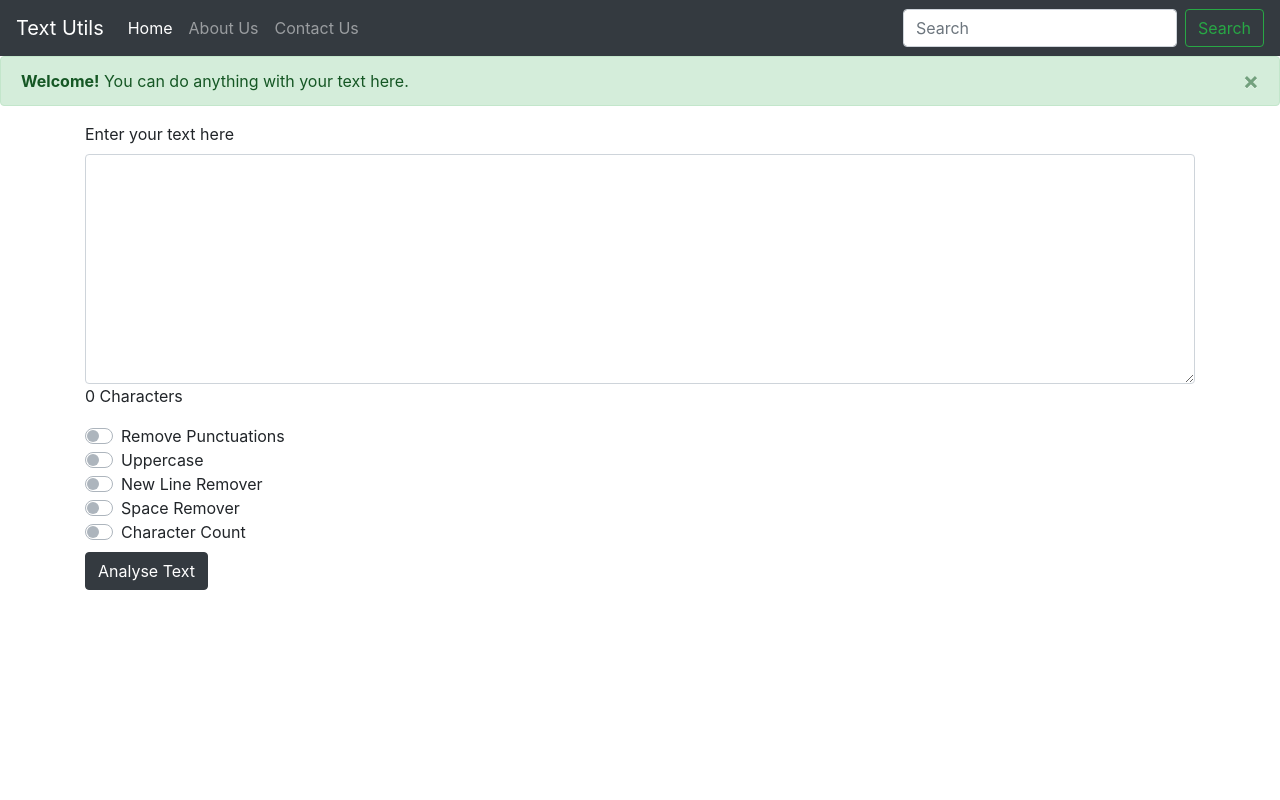
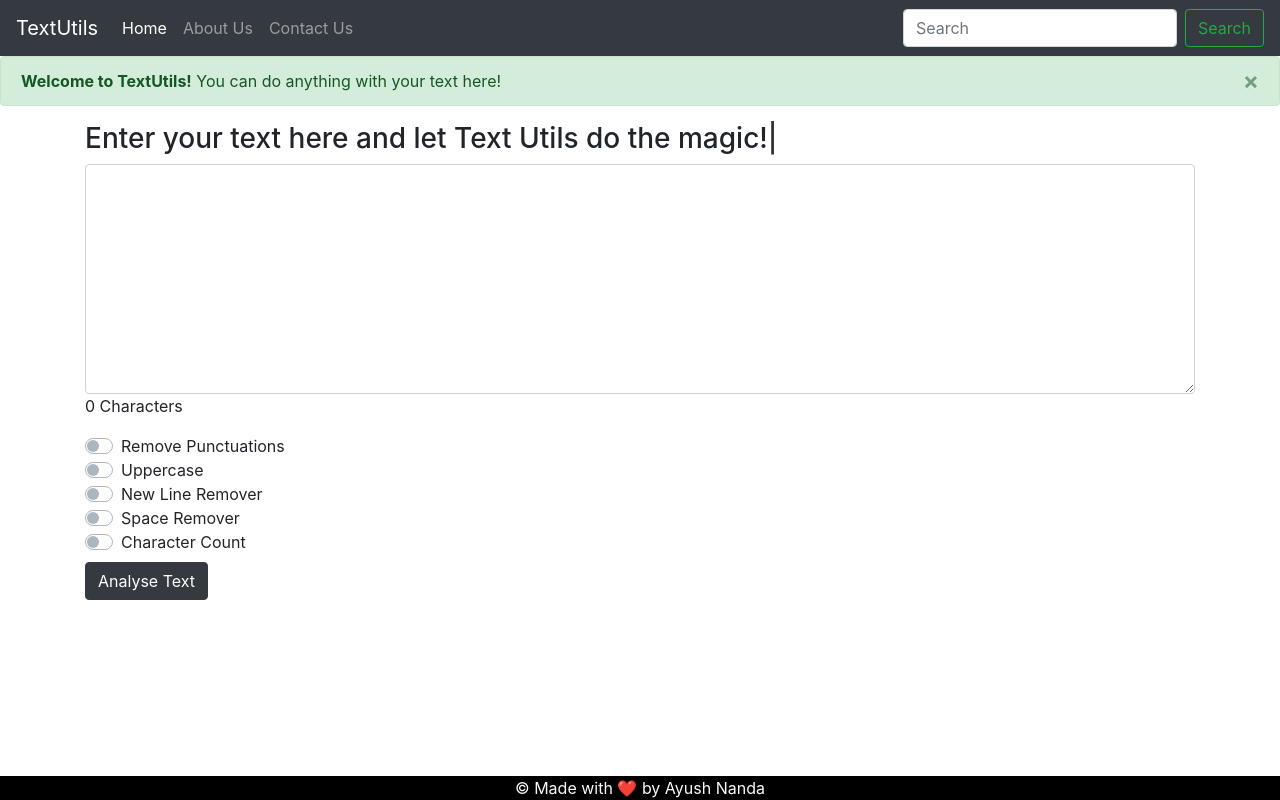
Before and after one commit to ayushnanda21/Text-Utils, a Django app: template templates/index.html in a window 1280 px wide. Run offline with Django 3.2, Linux system fonts and the light colour scheme; the template is opened without the code that fills it, so the values that code supplies are empty; some libraries are stand-ins or nearby versions.

Commit message:
excellent write js added and footer too

```diff
--- a/templates/index.html
+++ b/templates/index.html
@@ -6,9 +6,13 @@
     <meta name="viewport" content="width=device-width, initial-scale=1, shrink-to-fit=no">
 
     <!-- Bootstrap CSS -->
-    <link rel="stylesheet" href="https://cdn.jsdelivr.net/npm/bootstrap@4.5.3/dist/css/bootstrap.min.css" integrity="sha384-TX8t27EcRE3e/ihU7zmQxVncDAy5uIKz4rEkgIXeMed4M0jlfIDPvg6uqKI2xXr2" crossorigin="anonymous">
+    <link rel="stylesheet" href="https://stackpath.bootstrapcdn.com/bootstrap/4.2.1/css/bootstrap.min.css" integrity="sha384-GJzZqFGwb1QTTN6wy59ffF1BuGJpLSa9DkKMp0DgiMDm4iYMj70gZWKYbI706tWS" crossorigin="anonymous">
+    <!--Typed.js-->
+    <script type="text/javascript" src="https://cdn.jsdelivr.net/npm/typed.js"></script>
 
     <title>Text Utils</title>
+    <!-- Favicon-->
+    <link rel="shortcut icon" href="https://codewithharry.com/static/photo.png">
     <style>
 		.footer {
    		position: fixed;
@@ -23,22 +27,23 @@
 	</style>
   </head>
   <body>
-    <nav class="navbar navbar-expand-lg navbar-dark bg-dark">
-  <a class="navbar-brand" href="#">Text Utils</a>
-  <button class="navbar-toggler" type="button" data-toggle="collapse" data-target="#navbarText" aria-controls="navbarText" aria-expanded="false" aria-label="Toggle navigation">
+<nav class="navbar navbar-expand-lg navbar-dark bg-dark">
+  <a class="navbar-brand" href="#">TextUtils</a>
+  <button class="navbar-toggler" type="button" data-toggle="collapse" data-target="#navbarNavDropdown" aria-controls="navbarNavDropdown" aria-expanded="false" aria-label="Toggle navigation">
     <span class="navbar-toggler-icon"></span>
   </button>
-  <div class="collapse navbar-collapse" id="navbarText">
-    <ul class="navbar-nav mr-auto">
+  <div class="collapse navbar-collapse" id="navbarNavDropdown">
+    <ul class="navbar-nav">
       <li class="nav-item active">
-        <a class="nav-link" href="#">Home<span class="sr-only">(current)</span></a>
+        <a class="nav-link" href="/">Home <span class="sr-only">(current)</span></a>
       </li>
       <li class="nav-item">
-        <a class="nav-link" href="#">About Us</a>
+        <a class="nav-link" href="/about">About Us</a>
       </li>
       <li class="nav-item">
         <a class="nav-link" href="#">Contact Us</a>
       </li>
+
     </ul>
   </div>
   <form class="form-inline">
@@ -46,24 +51,24 @@
     <button class="btn btn-outline-success my-2 my-sm-0" type="submit">Search</button>
   </form>
 </nav>
-<!--NAVBAR ENDS-->
+
 
 <div class="alert alert-success alert-dismissible fade show" role="alert">
-  <strong>Welcome!</strong> You can do anything with your text here.
+  <strong>Welcome to TextUtils!</strong> You can do anything with your text here!
   <button type="button" class="close" data-dismiss="alert" aria-label="Close">
     <span aria-hidden="true">&times;</span>
   </button>
 </div>
-
-
 
 <div class="container"
 
     <div class="form-group">
         <form action='/analyse' method='post'> {% csrf_token %}
 
-                <label for="exampleFormControlTextarea1">Enter your text here</label>
-                <textarea name='text' class="form-control" id="exampleFormControlTextarea1" rows="9"></textarea>
+                <div class="form-group">
+    <h3><span id="typed"></span></h3>
+
+    <textarea class="form-control" name='text' id="exampleFormControlTextarea1" rows="9"></textarea>
 
                 <!-- Word Counter -->
 	              <p>
@@ -105,16 +110,44 @@
 
 </div>
 
-    <!-- Optional JavaScript; choose one of the two! -->
+<!-- JavaScript-->
+<div id="typed-strings">
+  </div>
 
-    <!-- Option 1: jQuery and Bootstrap Bundle (includes Popper) -->
-    <script src="https://code.jquery.com/jquery-3.5.1.slim.min.js" integrity="sha384-DfXdz2htPH0lsSSs5nCTpuj/zy4C+OGpamoFVy38MVBnE+IbbVYUew+OrCXaRkfj" crossorigin="anonymous"></script>
-    <script src="https://cdn.jsdelivr.net/npm/bootstrap@4.5.3/dist/js/bootstrap.bundle.min.js" integrity="sha384-ho+j7jyWK8fNQe+A12Hb8AhRq26LrZ/JpcUGGOn+Y7RsweNrtN/tE3MoK7ZeZDyx" crossorigin="anonymous"></script>
+  <script>
+     var typed = new Typed('#typed',{
+                    strings:["You can do anything with your text here!","Enter your text here and let Text Utils do the magic!"],
+                    backSpeed: 15,
+                    smartBackspace: true,
+                    backDelay: 1200,
+                    startDelay: 1000,
+                    typeSpeed: 25,
+                    loop: false,
 
-    <!-- Option 2: jQuery, Popper.js, and Bootstrap JS
-    <script src="https://code.jquery.com/jquery-3.5.1.slim.min.js" integrity="sha384-DfXdz2htPH0lsSSs5nCTpuj/zy4C+OGpamoFVy38MVBnE+IbbVYUew+OrCXaRkfj" crossorigin="anonymous"></script>
-    <script src="https://cdn.jsdelivr.net/npm/popper.js@1.16.1/dist/umd/popper.min.js" integrity="sha384-9/reFTGAW83EW2RDu2S0VKaIzap3H66lZH81PoYlFhbGU+6BZp6G7niu735Sk7lN" crossorigin="anonymous"></script>
-    <script src="https://cdn.jsdelivr.net/npm/bootstrap@4.5.3/dist/js/bootstrap.min.js" integrity="sha384-w1Q4orYjBQndcko6MimVbzY0tgp4pWB4lZ7lr30WKz0vr/aWKhXdBNmNb5D92v7s" crossorigin="anonymous"></script>
-    -->
+                  });
+    </script>
+  <!-- Footer-->
+<footer class="footer">
+  <div class="container">
+    <span class="text-light">&#169 Made with ❤️ by Ayush Nanda</span>
+  </div>
+</footer>
+    <!-- Optional JavaScript -->
+    <!-- jQuery first, then Popper.js, then Bootstrap JS -->
+    <script src="https://code.jquery.com/jquery-3.3.1.slim.min.js" integrity="sha384-q8i/X+965DzO0rT7abK41JStQIAqVgRVzpbzo5smXKp4YfRvH+8abtTE1Pi6jizo" crossorigin="anonymous"></script>
+    <script src="https://cdnjs.cloudflare.com/ajax/libs/popper.js/1.14.6/umd/popper.min.js" integrity="sha384-wHAiFfRlMFy6i5SRaxvfOCifBUQy1xHdJ/yoi7FRNXMRBu5WHdZYu1hA6ZOblgut" crossorigin="anonymous"></script>
+    <script src="https://stackpath.bootstrapcdn.com/bootstrap/4.2.1/js/bootstrap.min.js" integrity="sha384-B0UglyR+jN6CkvvICOB2joaf5I4l3gm9GU6Hc1og6Ls7i6U/mkkaduKaBhlAXv9k" crossorigin="anonymous"></script>
+    <script>
+      function validate(){
+      var textarea = document.getElementById('exampleFormControlTextarea1').value;
+      var span = document.getElementById('messageofvalidate');
+
+        if (textarea == '') {
+          span.innerHTML = 'Please Write Your Message';
+          return false;
+        }
+
+      }
+    </script>
   </body>
 </html>
```
